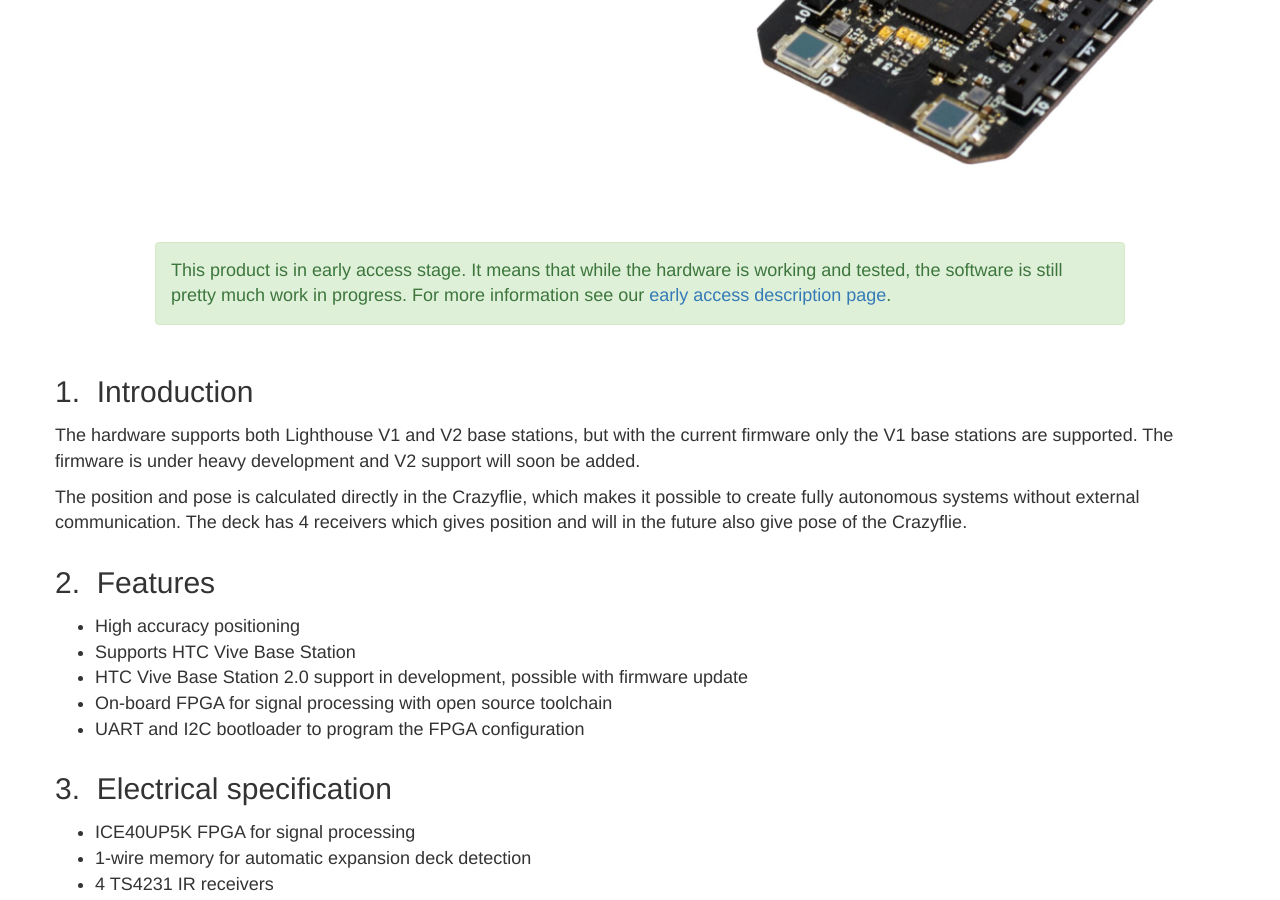
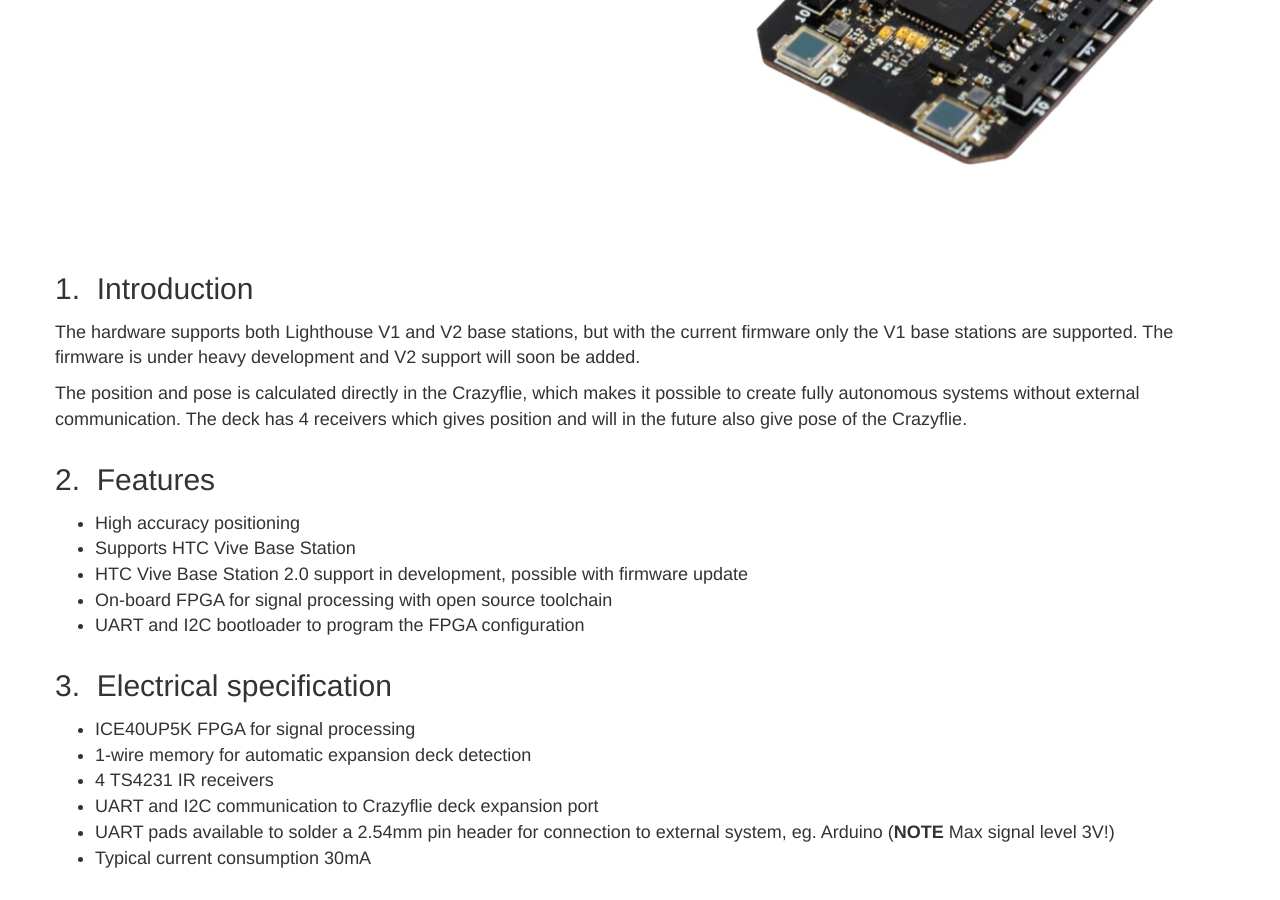
Before and after one commit to bitcraze/hardware, a Jekyll site: the page built from src/products/lighthouse-deck/datasheet/index.md, in a window 1280 px wide and 900 px high, scrolled down 399 px. Built offline with Jekyll 4.4.1, drawn with Linux system fonts in a browser that asks for light colours; some of the changed text lies outside the part shown.

Commit message:
Changed state of lighthouse deck

```diff
--- a/src/products/lighthouse-deck/datasheet/index.md
+++ b/src/products/lighthouse-deck/datasheet/index.md
@@ -3,7 +3,7 @@ layout: datasheet-base
 title: Lighthouse positioning deck
 sku: 114991751
 version: 1
-status: early-access
+status: active
 ---
 
 {% datasheet_intro lighthouse_deck_1200px-1_1024x1024.jpg; %}
```
Also changed, not shown: other parts of src/products/lighthouse-deck/datasheet/index.md (+1 -0 lines).
